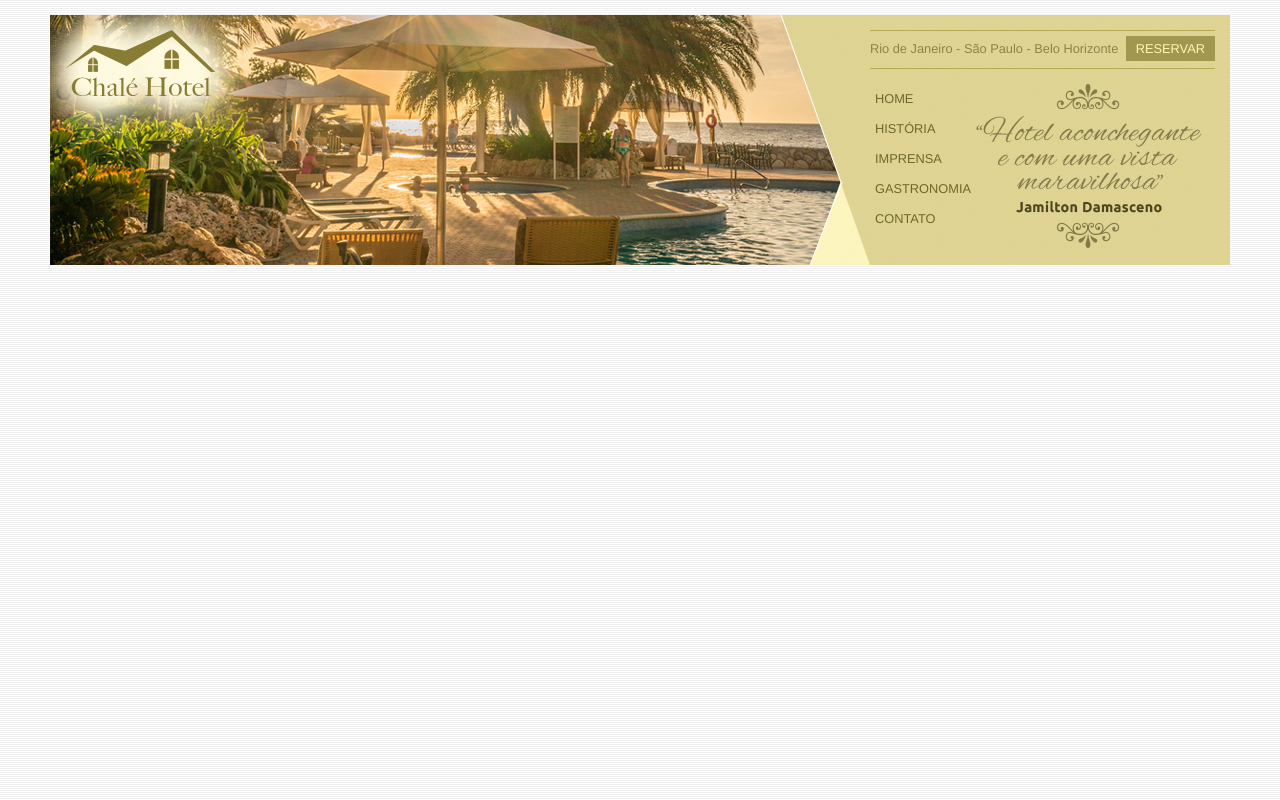
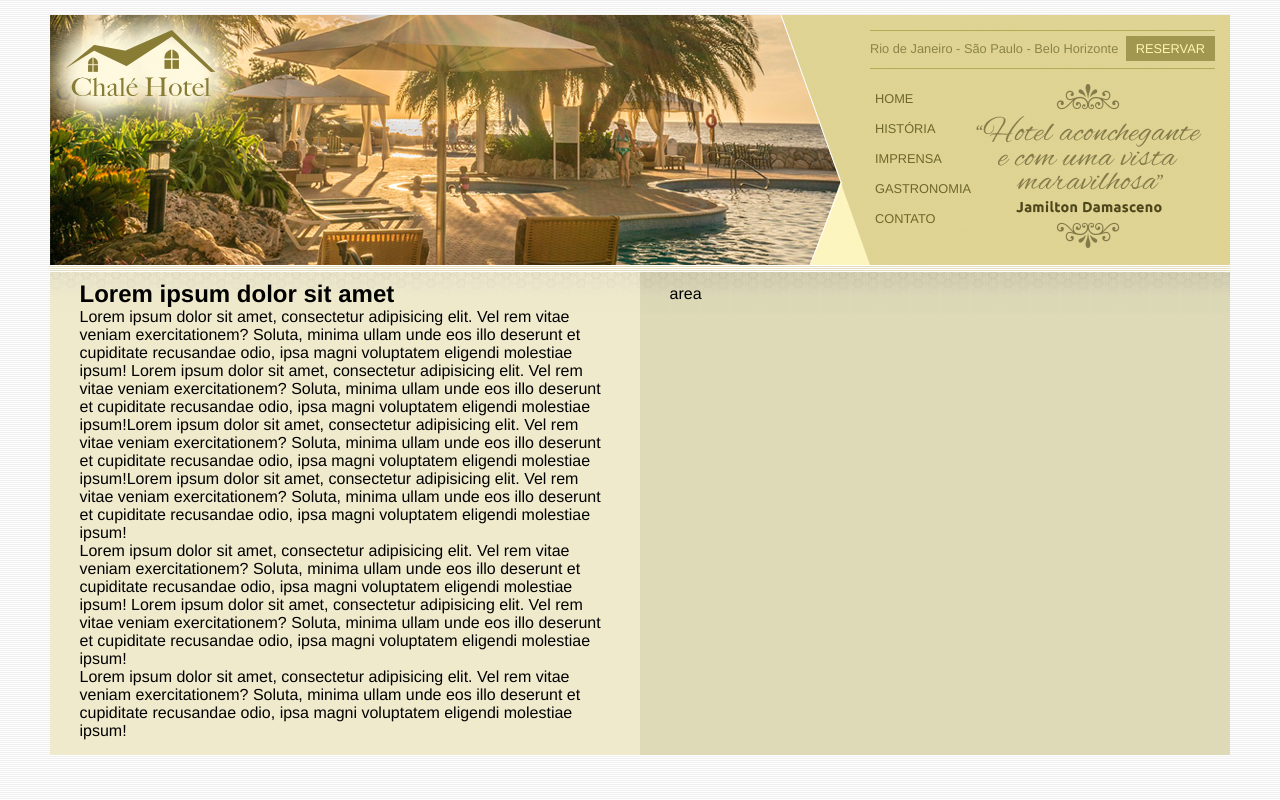
Before and after one commit to betocoutinho/chale-hotel, a plain HTML site: page index.html in a window 1280 px wide. Drawn offline with Linux system fonts and the light colour scheme.

Commit message:
Criação da area de conteudo

```diff
--- a/css/style.css
+++ b/css/style.css
@@ -10,7 +10,7 @@ body {
 }
 
 #container {
-    background: #ede9cc;
+    background: #ede9cc url(../img/bg-container.png) top center repeat-y;
     margin: 0 auto;
     min-width: 740px;
     max-width: 1180px;
@@ -112,3 +112,27 @@ ul#navegacao a:hover {
     height: 164px;
     float: right;
 }
+
+#area-principal {
+    float: left;
+    width: 50%;
+    background: url(../img/bg-area-principal.png) top left repeat-x;
+    padding: 15px 0;
+}
+
+#area-lateral {
+    float: right;
+    width: 50%;
+    background: url(../img/bg-area-lateral.png) top left repeat-x;
+    padding: 20px 0;
+}
+
+.conteudo {
+    margin: 0 auto;
+    width: 90%;
+
+}
+
+#rodape {
+    clear: both;
+}
--- a/index.html
+++ b/index.html
@@ -44,6 +44,34 @@
                 </div> <!--fim da area do menu-->
 
             </div> <!--Fim do topo-->
+
+            <div id="area-principal"> <!--inicio da area principal-->
+                <div class="conteudo">
+                    <h2>Lorem ipsum dolor sit amet</h2>
+                    <p>
+                        Lorem ipsum dolor sit amet, consectetur adipisicing elit. Vel rem vitae veniam exercitationem? Soluta, minima ullam unde eos illo deserunt et cupiditate recusandae odio, ipsa magni voluptatem eligendi molestiae ipsum! Lorem ipsum dolor sit amet, consectetur adipisicing elit. Vel rem vitae veniam exercitationem? Soluta, minima ullam unde eos illo deserunt et cupiditate recusandae odio, ipsa magni voluptatem eligendi molestiae ipsum!Lorem ipsum dolor sit amet, consectetur adipisicing elit. Vel rem vitae veniam exercitationem? Soluta, minima ullam unde eos illo deserunt et cupiditate recusandae odio, ipsa magni voluptatem eligendi molestiae ipsum!Lorem ipsum dolor sit amet, consectetur adipisicing elit. Vel rem vitae veniam exercitationem? Soluta, minima ullam unde eos illo deserunt et cupiditate recusandae odio, ipsa magni voluptatem eligendi molestiae ipsum!
+                    </p>
+
+                    <p>
+                        Lorem ipsum dolor sit amet, consectetur adipisicing elit. Vel rem vitae veniam exercitationem? Soluta, minima ullam unde eos illo deserunt et cupiditate recusandae odio, ipsa magni voluptatem eligendi molestiae ipsum!
+                        Lorem ipsum dolor sit amet, consectetur adipisicing elit. Vel rem vitae veniam exercitationem? Soluta, minima ullam unde eos illo deserunt et cupiditate recusandae odio, ipsa magni voluptatem eligendi molestiae ipsum!
+                    </p>
+
+                    <p>
+                        Lorem ipsum dolor sit amet, consectetur adipisicing elit. Vel rem vitae veniam exercitationem? Soluta, minima ullam unde eos illo deserunt et cupiditate recusandae odio, ipsa magni voluptatem eligendi molestiae ipsum!
+                    </p>
+                </div>
+            </div> <!--Fim da area principal-->
+
+            <div id="area-lateral"> <!--Inicio da area lateral-->
+                <div class="conteudo">
+                    area
+                </div>
+            </div> <!--Fim da area lateral-->
+
+            <div id="rodape"> <!--Inicio do rodape-->
+
+            </div> <!--Fim do rodape-->
         </div> <!--Fim do container-->
 
     </body>
```
